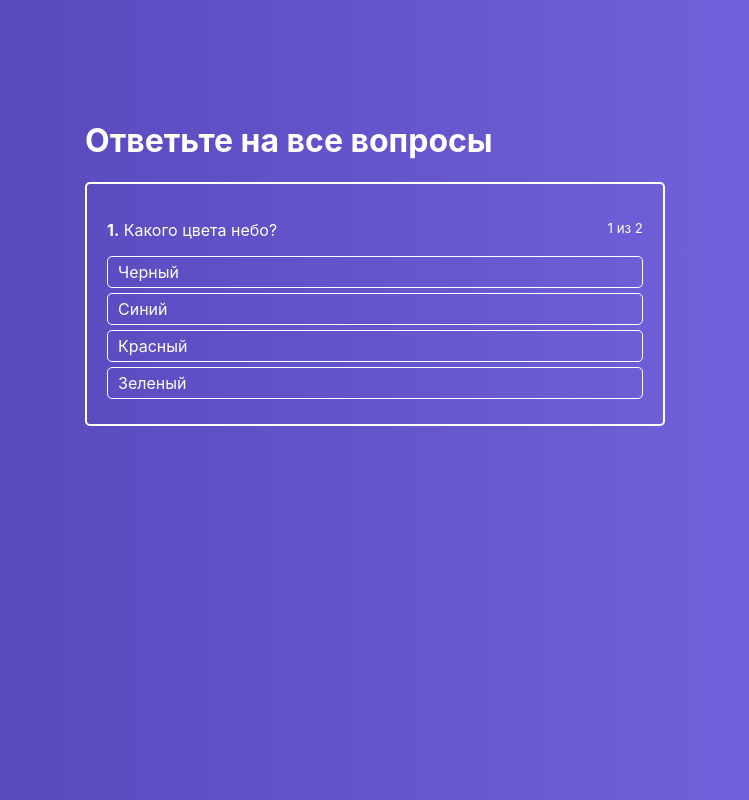
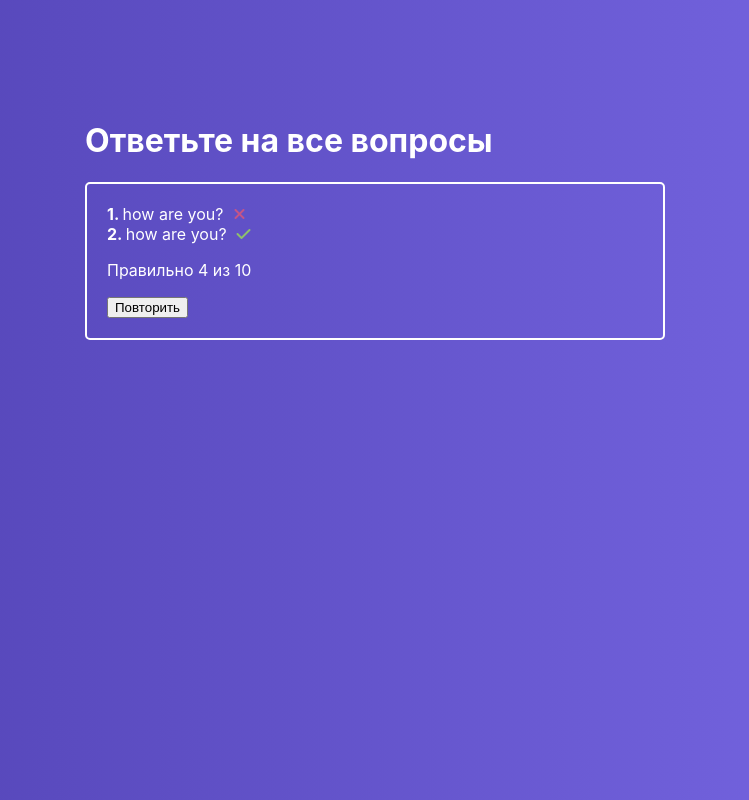
Before and after one commit to Da1man/-react-udemy-lessons-quiz, a React app: page / in a window 1280 px wide. Shown: the whole page, without its empty margins (265-1014 px from the left). Built offline with nearby package versions, Linux system fonts and the light colour scheme.

Commit message:
lesson 52 done

```diff
--- a/public/index.html
+++ b/public/index.html
@@ -24,7 +24,8 @@
       work correctly both with client-side routing and a non-root public URL.
       Learn how to configure a non-root public URL by running `npm run build`.
     -->
-    <title>React App</title>
+    <title>Quiz App</title>
+    <script src="https://kit.fontawesome.com/9770e7bb38.js" crossorigin="anonymous"></script>
   </head>
   <body>
     <noscript>You need to enable JavaScript to run this app.</noscript>
--- /dev/null
+++ b/src/components/FinishedQuiz/FinishedQuiz.js
@@ -0,0 +1,27 @@
+import React from "react";
+import classes from './FinishedQuiz.module.css'
+
+const FinishedQuiz = props => {
+  return (
+    <div className={classes.FinishedQuiz}>
+      <ul>
+        <li>
+          <strong>1. </strong>
+          how are you?
+          <i className={'fa fa-times ' +classes.error} />
+        </li>
+        <li>
+          <strong>2. </strong>
+          how are you?
+          <i className={'fa fa-check ' + classes.success} />
+        </li>
+      </ul>
+      <p>Правильно 4 из 10</p>
+      <div>
+        <button>Повторить</button>
+      </div>
+    </div>
+  )
+};
+
+export default FinishedQuiz;
--- /dev/null
+++ b/src/components/FinishedQuiz/FinishedQuiz.module.css
@@ -0,0 +1,26 @@
+.FinishedQuiz {
+    padding: 20px;
+    color: #fff;
+    border: 2px solid #fff;
+    border-radius: 5px;
+    box-sizing: border-box;
+    margin: 0 10px;
+}
+
+.FinishedQuiz ul {
+    list-style: none;
+    padding: 0;
+    margin: 0;
+}
+
+.FinishedQuiz ul li i {
+    margin-left: 10px;
+}
+
+.success {
+    color: rgba(161, 240, 69, .7);
+}
+
+.error {
+    color: rgba(240, 87, 108, .7);
+}
--- a/src/containers/Quiz/Quiz.js
+++ b/src/containers/Quiz/Quiz.js
@@ -1,9 +1,11 @@
 import React, {Component} from "react";
 import classes from './Quiz.module.css';
 import ActiveQuiz from '../../components/ActiveQuiz/ActiveQuiz'
+import FinishedQuiz from '../../components/FinishedQuiz/FinishedQuiz'
 
 class Quiz extends Component {
   state = {
+    isFinished: true,
     activeQuestion: 0,
     answerState: null,
     quiz: [
@@ -33,17 +35,24 @@ class Quiz extends Component {
   };
 
   onAnswerClickHandler = (answerId) => {
+
+    if (this.state.answerState) {
+      const key = Object.keys(this.state.answerState)[0]
+      if (this.state.answerState[key] === 'success') {
+        return
+      }
+    }
+
     const question = this.state.quiz[this.state.activeQuestion];
 
     if (question.rightAnswerId === answerId) {
-
       this.setState({
         answerState: {[answerId]: 'success'}
       });
-
       const timeout = window.setTimeout(() => {
         if(this.isQuizFinish()) {
           console.log('Finished !')
+          this.setState({isFinished: true})
         } else {
           this.setState({
             activeQuestion: this.state.activeQuestion + 1,
@@ -70,7 +79,12 @@ class Quiz extends Component {
       <div className={classes.Quiz}>
         <div className={classes.QuizWrapper}>
           <h1>Ответьте на все вопросы</h1>
-          <ActiveQuiz
+
+          {
+            this.state.isFinished
+              ? <FinishedQuiz
+              />
+              :  <ActiveQuiz
                 answers={this.state.quiz[this.state.activeQuestion].answers}
                 question={this.state.quiz[this.state.activeQuestion].question}
                 onAnswerClick={this.onAnswerClickHandler}
@@ -78,6 +92,9 @@ class Quiz extends Component {
                 questionNumber={this.state.activeQuestion + 1}
                 state={this.state.answerState}
               />
+          }
+
+
         </div>
       </div>
     )
```
Lines whose indentation alone changed are shown as unchanged.
